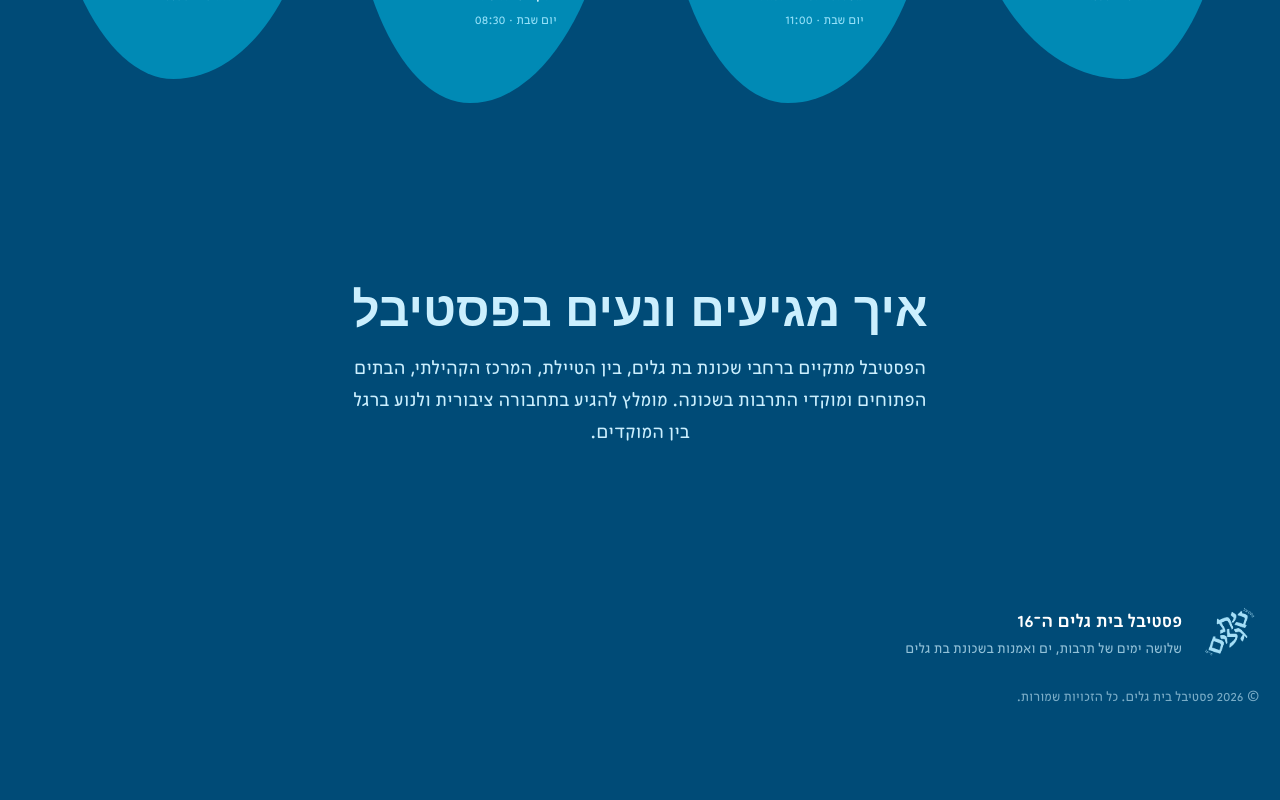
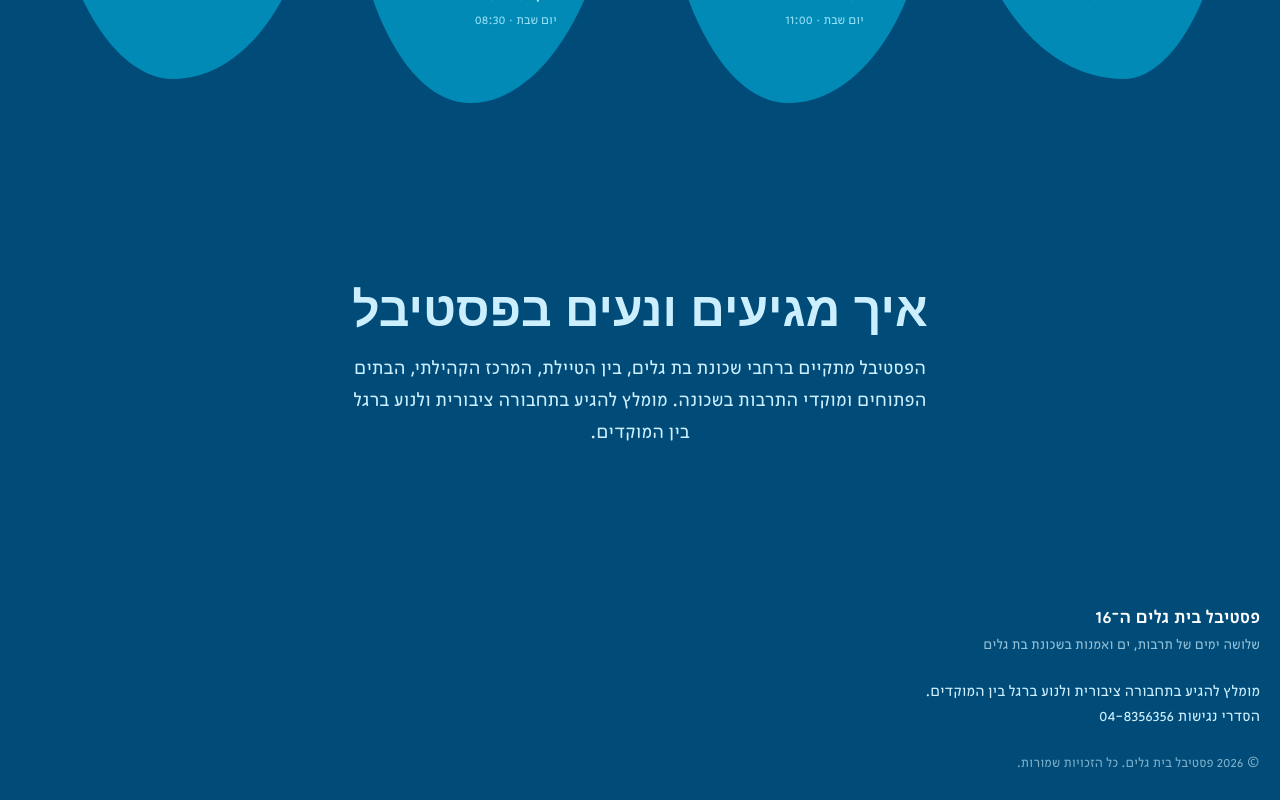
Before and after one commit to amitzadik/beitgalim16, a Next.js app: page / in a window 1280 px wide. Shown: the part 4091-4891 px from the top of the page. Before the commit the page ends 4825 px from the top, so only its background shows below. Built offline with nearby package versions, Linux system fonts and the light colour scheme; a web font is replaced by a local one.

Commit message:
Update footer text and remove logo

```diff
--- a/src/components/Footer/Footer.tsx
+++ b/src/components/Footer/Footer.tsx
@@ -1,4 +1,3 @@
-import Image from "next/image";
 import styles from "./Footer.module.css";
 
 export default function Footer() {
@@ -8,19 +7,19 @@ export default function Footer() {
     <footer className={styles.footer}>
       <div className={styles.inner}>
         <div className={styles.brand}>
-          <Image
-            src="/images/logo2.png"
-            alt="פסטיבל בית גלים ה־16"
-            width={709}
-            height={709}
-            className={styles.logo}
-          />
           <div>
             <p className={styles.brandTitle}>פסטיבל בית גלים ה־16</p>
             <p className={styles.brandSub}>
               שלושה ימים של תרבות, ים ואמנות בשכונת בת גלים
             </p>
           </div>
+        </div>
+
+        <div className={styles.info}>
+          <p>מומלץ להגיע בתחבורה ציבורית ולנוע ברגל בין המוקדים.</p>
+          <p>
+            הסדרי נגישות <span dir="ltr">04-8356356</span>
+          </p>
         </div>
 
         <p className={styles.copyright}>
```
